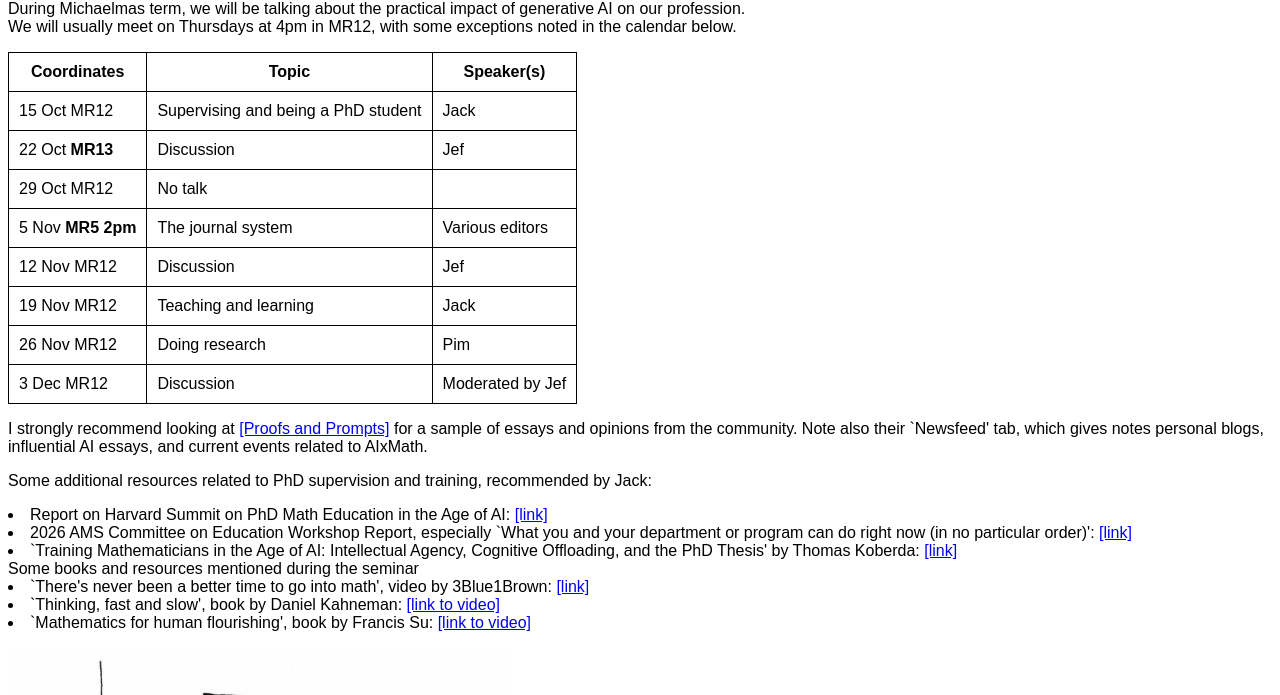
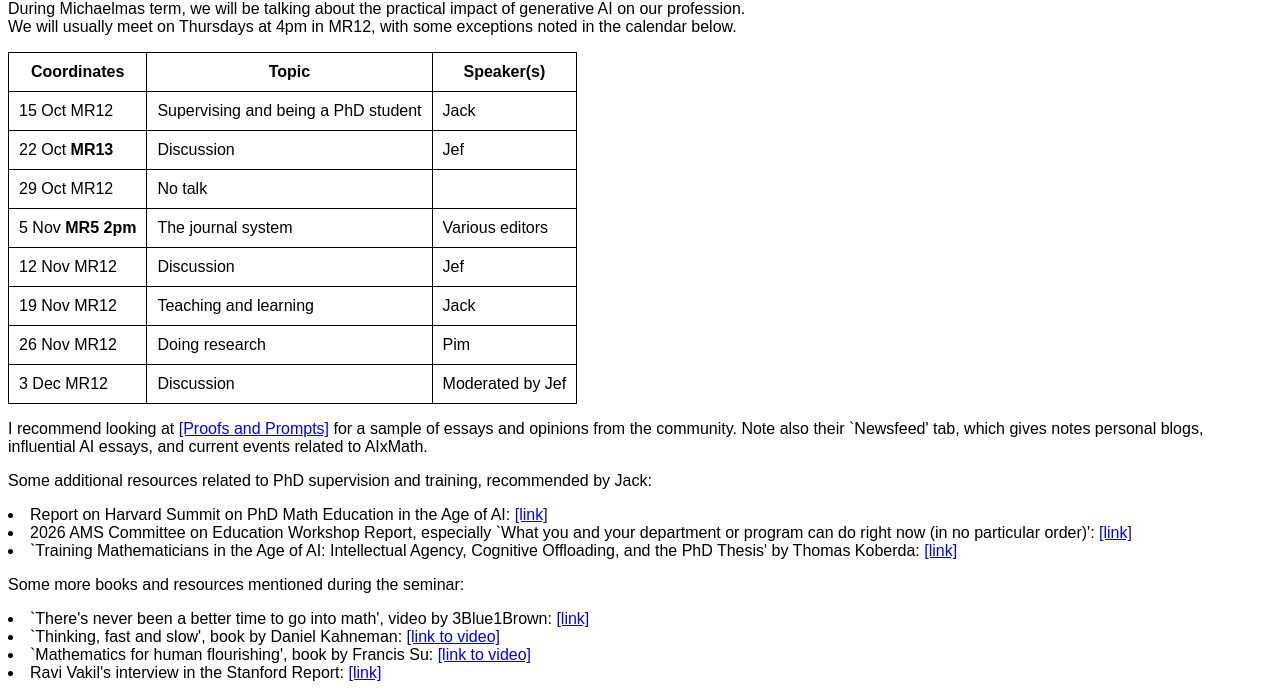
Before and after one commit to jeflaga/jeflaga.github.io, a plain HTML site: page aiseminar/aiseminar.html in a window 1280 px wide. Shown: the part 66-761 px from the top of the page. Drawn offline with Linux system fonts and the light colour scheme.

Commit message:
Update aiseminar.html

```diff
--- a/aiseminar/aiseminar.html
+++ b/aiseminar/aiseminar.html
@@ -74,7 +74,7 @@ During Michaelmas term, we will be talking about the practical impact of generat
 <p>
 <p>
 
-I strongly recommend looking at <a href="https://proofsandprompts.com">[Proofs and Prompts]</a> for a sample of essays and opinions from the community.
+I recommend looking at <a href="https://proofsandprompts.com">[Proofs and Prompts]</a> for a sample of essays and opinions from the community.
   Note also their `Newsfeed' tab, which gives notes personal blogs, influential AI essays, and current events related to AIxMath.
 
 <p>
@@ -90,7 +90,10 @@ Report on Harvard Summit on PhD Math Education in the Age of AI: <a href="https:
   <a href="https://arxiv.org/abs/2609.28140">[link]</a>
 </li>
 
-Some books and resources mentioned during the seminar
+  <p>
+  <p>
+
+Some more books and resources mentioned during the seminar:
 <li>
   `There's never been a better time to go into math', video by 3Blue1Brown: <a href="https://www.youtube.com/watch?v=LKrwhjOI8Nc">[link]</a>
 </li>
@@ -99,6 +102,9 @@ Some books and resources mentioned during the seminar
 </li>
 <li>
   `Mathematics for human flourishing', book by Francis Su: <a href="https://yalebooks.co.uk/book/9780300258516/mathematics-for-human-flourishing/">[link to video]</a>
+</li>
+<li>
+   Ravi Vakil's interview in the Stanford Report: <a href="https://news.stanford.edu/stories/2026/11/ai-math-ravi-vakil">[link]</a>
 </li>
 
 
```
